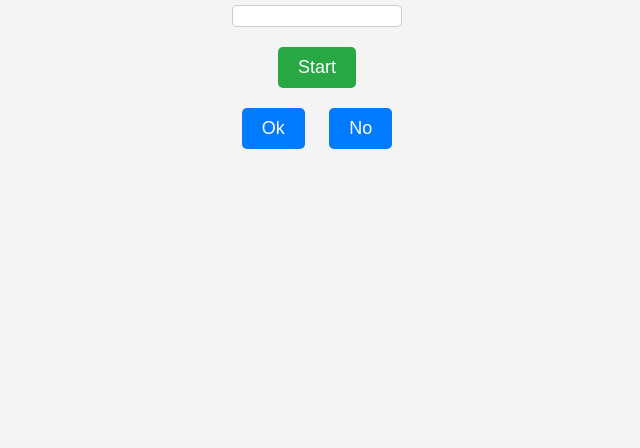
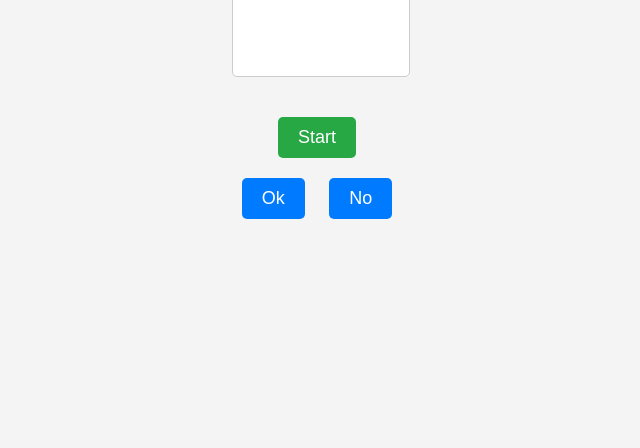
Before and after one commit to SpeedQuark/Speedreader-, a plain HTML site: page index.html in a window 1280 px wide. Shown: the part 352-800 px from the top of the page, without its empty margins (323-963 px from the left). Drawn offline with Linux system fonts and the light colour scheme.

Commit message:
Update styles.css

```diff
--- a/styles.css
+++ b/styles.css
@@ -16,10 +16,26 @@ h1 {
     margin-bottom: 20px;
 }
 
+.frase {
+    font-size: 24px;
+    margin: 20px 0;
+    padding: 20px;
+    border: 1px solid #ccc;
+    background-color: #fff;
+    border-radius: 5px;
+    min-height: 100px;
+    display: flex;
+    align-items: center;
+    justify-content: center;
+    width: 80%;
+    margin-left: auto;
+    margin-right: auto;
+}
+
 #start {
     font-size: 18px;
     padding: 10px 20px;
-    margin-bottom: 20px;
+    margin: 20px 0;
     cursor: pointer;
     border: none;
     border-radius: 5px;
@@ -29,15 +45,6 @@ h1 {
 
 #start:hover {
     background-color: #218838;
-}
-
-.frase {
-    font-size: 24px;
-    margin: 20px 0;
-    padding: 10px;
-    border: 1px solid #ccc;
-    background-color: #fff;
-    border-radius: 5px;
 }
 
 .botones button {
```
